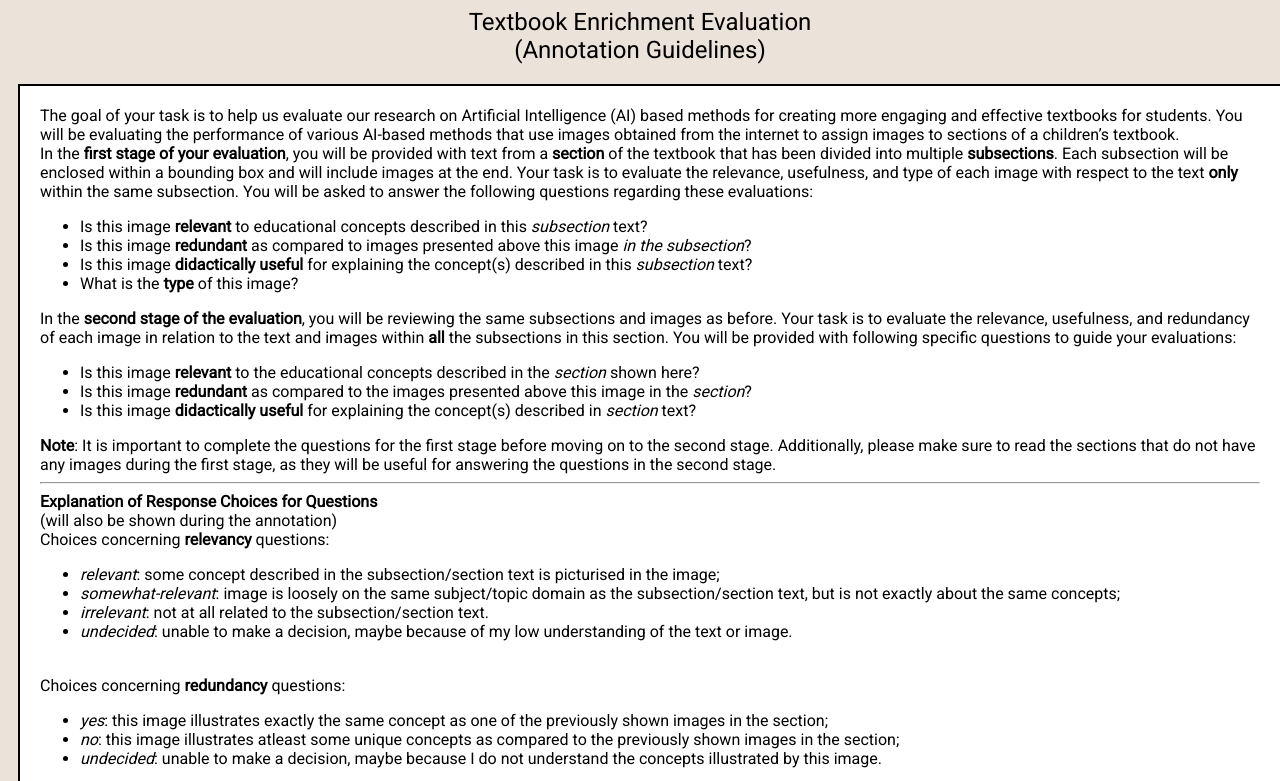
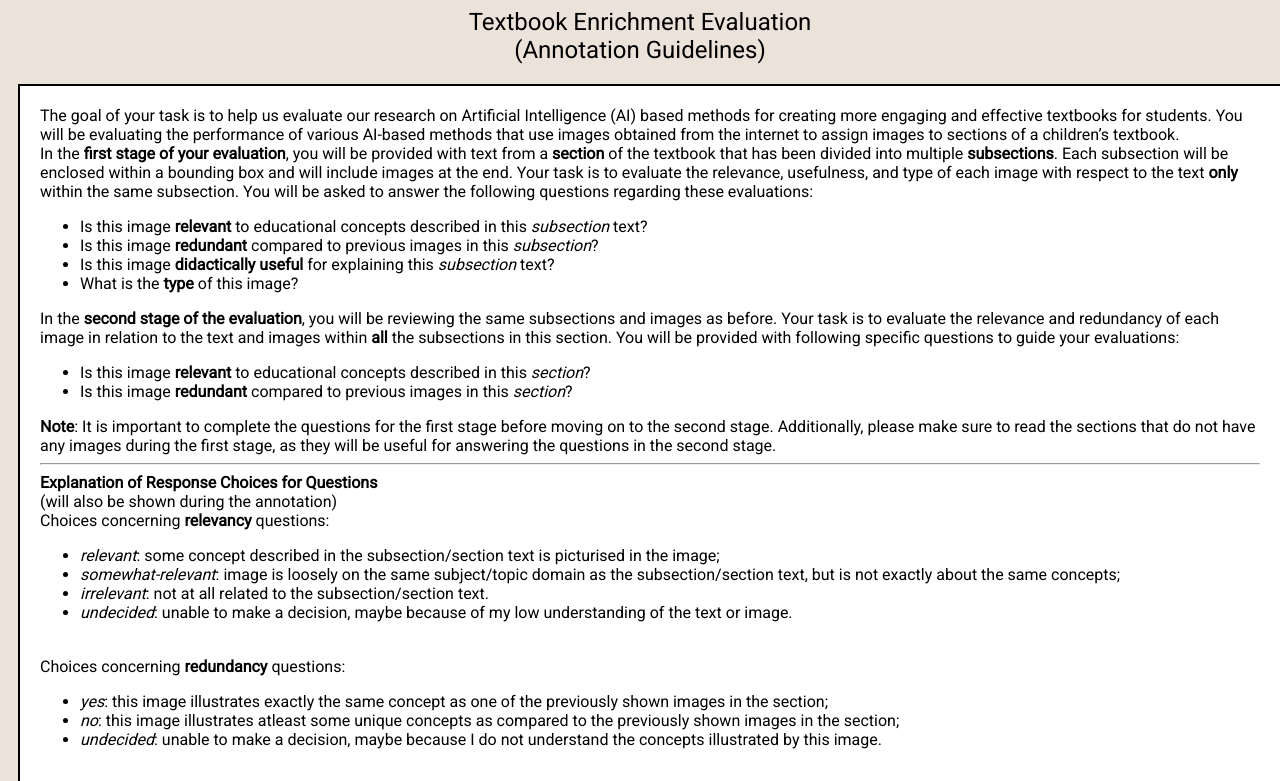
Before and after one commit to eth-nlped/textbook-enrichment, a website: page src_annotation_ui/web/instructions.html in a window 1280 px wide. Shown: the top 781 px of the page. Drawn offline with nearby package versions, Linux system fonts and the light colour scheme.

Commit message:
Unifying instructions with demo.

```diff
--- a/src_annotation_ui/web/instructions.html
+++ b/src_annotation_ui/web/instructions.html
@@ -43,19 +43,20 @@
 
         <ul>
             <li>Is this image <b>relevant</b> to educational concepts described in this <i>subsection</i> text?</li>
-            <li>Is this image <b>redundant</b> as compared to images presented above this image <i>in the subsection</i>?</li>
-            <li>Is this image <b>didactically useful</b> for explaining the concept(s) described in this <i>subsection</i> text?</li>
+            <li>Is this image <b>redundant</b> compared to previous images in this <i>subsection</i>?</li>
+            <li>Is this image <b>didactically useful</b> for explaining this <i>subsection</i> text?</li>
             <li>What is the <b>type</b> of this image?</li>
         </ul>
 
         In the <b>second stage of the evaluation</b>, you will be reviewing the same subsections and images as before.
-        Your task is to evaluate the relevance, usefulness, and redundancy of each image in relation to the text and images within <b>all</b> the subsections in this section.
+        Your task is to evaluate the relevance and redundancy of each image in relation to the text and images within <b>all</b> the subsections in this section.
         You will be provided with following specific questions to guide your evaluations:
 
         <ul>
-            <li>Is this image <b>relevant</b> to the educational concepts described in the <i>section</i> shown here?</li>
-            <li>Is this image <b>redundant</b> as compared to the images presented above this image in the <i>section</i>?</li>
-            <li>Is this image <b>didactically useful</b> for explaining the concept(s) described in <i>section</i> text?</li>
+
+            <li>Is this image <b>relevant</b> to educational concepts described in this <i>section</i>?</li>
+            <li>Is this image <b>redundant</b> compared to previous images in this <i>section</i>?</li>
+            <!-- <li>Is this image <b>didactically useful</b> for explaining the concept(s) described in <i>section</i> text?</li> -->
         </ul>
 
         <b>Note</b>: It is important to complete the questions for the first stage before moving on to the second stage.
```
